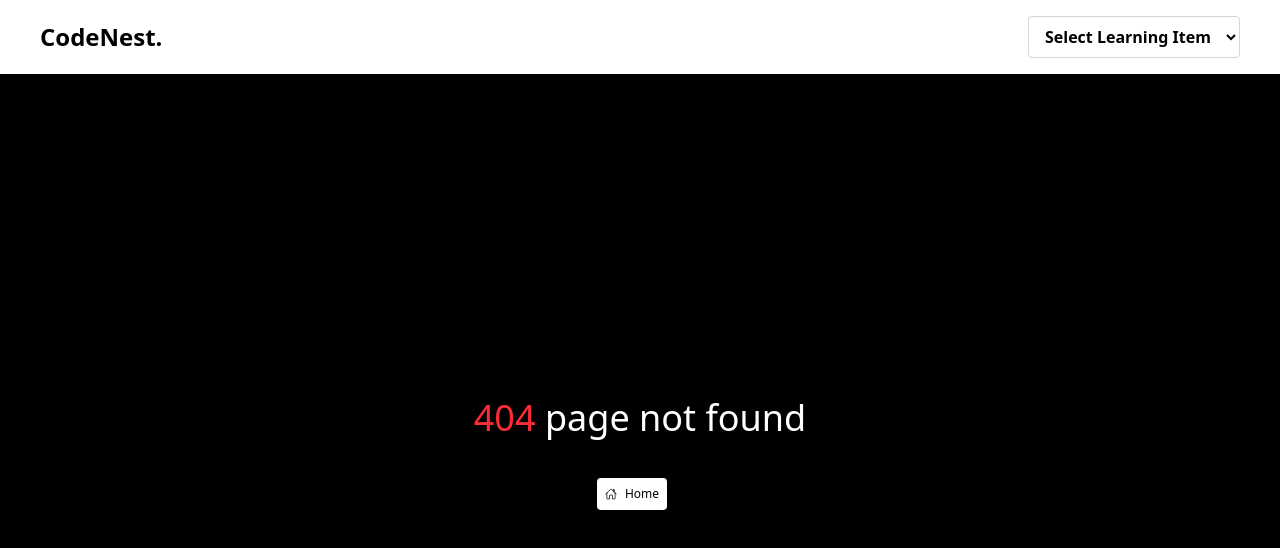
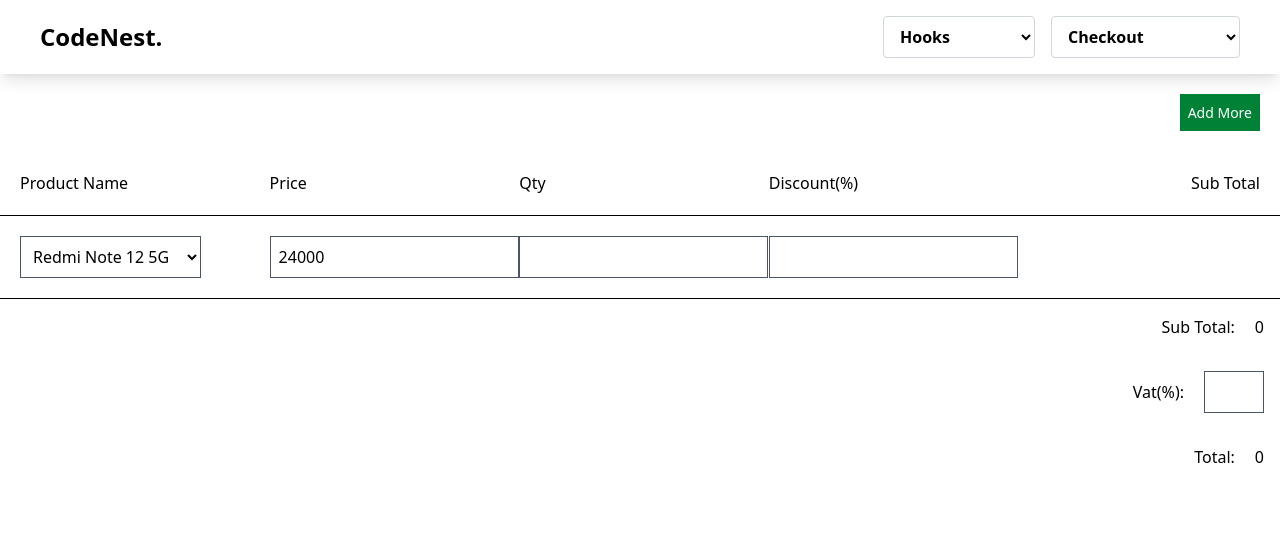
Before and after one commit to rakibul12212/learn-hooks, a Next.js app: page /Pages/Checkout in a window 1280 px wide. Before the commit this address had no page. Shown: the top 548 px of the page. Built offline with nearby package versions, Linux system fonts and the light colour scheme.

Commit message:
add checkout page

```diff
--- /dev/null
+++ b/src/app/Pages/Checkout/page.jsx
@@ -0,0 +1,233 @@
+"use client";
+import { useEffect, useState } from "react";
+
+export default function checkout() {
+  const [inputs, setInputs] = useState({});
+  const [subTotal, setSubTotal] = useState({});
+  const [subTotal2, setSubTotal2] = useState(0);
+  const [vat, setVat] = useState(0);
+  const [totalAmount, setTotalAmount] = useState(0);
+  const product = [
+    {
+      name: "Redmi Note 12 5G",
+      price: 24000,
+    },
+    {
+      name: "Realme C25",
+      price: 14000,
+    },
+    {
+      name: "Samsung S24 Ultra",
+      price: 124000,
+    },
+  ];
+  const [items, setItems] = useState([
+    {
+      name: product[0].name,
+      price: product[0].price,
+      qty: "",
+      discount: "",
+      total: "",
+    },
+  ]);
+
+  const handleSubTotal = (index) => {
+    let tempProduct = items;
+    let price = tempProduct[index].price;
+    let qty = tempProduct[index].qty;
+    let Discount = tempProduct[index].discount;
+    Discount = (price * qty * Discount) / 100;
+    let sub = price * qty - Discount;
+    tempProduct[index].total = sub;
+    setItems(tempProduct);
+    console.log("price: " + price);
+    console.log("Qty: " + qty);
+    console.log("Disc: " + Discount);
+    console.log("Sub: " + sub);
+    setSubTotal((prev) => ({ ...prev, [index]: sub }));
+    handleVat(vat);
+  };
+  const handleVat = (value) => {
+    let vat2 = value;
+    vat2 = subTotal2 + (subTotal2 * parseInt(vat2)) / 100;
+    setTotalAmount(vat2);
+    setVat(value);
+  };
+
+  useEffect(() => {
+    let total = 0;
+    let tmp = [subTotal];
+    items.map((data, index) => {
+      total = total + parseFloat(subTotal[index]);
+      console.log("SubTotal: " + total);
+    });
+    setSubTotal2(total);
+    setTotalAmount(total);
+  }, [subTotal]);
+
+  const handleName = (event, index) => {
+    let tempProduct = items;
+    tempProduct[index].name = event.target.value;
+    product.map((prod) => {
+      if (prod.name == event.target.value) {
+        tempProduct[index].price = prod.price;
+      }
+    });
+
+    setItems(tempProduct);
+    handleSubTotal(index);
+    console.log(
+      "HandleName: " + event.target.value + "Prd Price: " + items[index].price,
+    );
+  };
+  const handlePrice = (event, index) => {
+    event.preventDefault();
+    let tempProduct = items;
+    tempProduct[index].price = event.target.value;
+    setItems(tempProduct);
+    handleSubTotal(index);
+    console.log("Price: " + items[index].price);
+  };
+
+  const handleQty = (event, index) => {
+    let tempProduct = items;
+    tempProduct[index].qty = event.target.value;
+    setItems(tempProduct);
+    handleSubTotal(index);
+  };
+
+  const handleDiscount = (event, index) => {
+    let tempProduct = items;
+    tempProduct[index].discount = event.target.value;
+    setItems(tempProduct);
+    handleSubTotal(index);
+    console.log("Dis: " + tempProduct[index].discount);
+  };
+
+  const addMore = () => {
+    setItems((values) => [
+      ...values,
+      {
+        name: product[0].name,
+        price: product[0].price,
+        qty: "",
+        discount: "",
+        total: "",
+      },
+    ]);
+  };
+
+  return (
+    <>
+      <div className="flex justify-end p-5">
+        <div
+          onClick={addMore}
+          className="text-white max-w-[100px]  text-center text-[14px] bg-green-700 inline p-2"
+        >
+          Add More
+        </div>
+      </div>
+      <div className="grid grid-cols-5 gap-2 p-5 border-b-1">
+        <div>Product Name</div>
+        <div>Price</div>
+        <div>Qty</div>
+        <div>Discount(%)</div>
+        <div className="text-right">Sub Total</div>
+      </div>
+      {items.map((data, index) => (
+        <div key={index}>
+          <form className="grid grid-cols-5 gap-2 p-5">
+            <div>
+              <select
+                name="productName"
+                onChange={(e) => {
+                  handleName(e, index);
+                }}
+                className="border-1 border-gray-600 p-2"
+              >
+                {product.map((prod, index) => (
+                  <option value={prod.name} key={index}>
+                    {prod.name}
+                  </option>
+                ))}
+              </select>
+            </div>
+            <div>
+              <input
+                type="number"
+                name="price"
+                value={data.price || ""}
+                onChange={(e) => {
+                  handlePrice(e, index);
+                }}
+                className="border-1 border-gray-600 p-2"
+              />
+            </div>
+            <div>
+              <input
+                type="number"
+                name="qty"
+                value={data.qty || ""}
+                onChange={(e) => {
+                  handleQty(e, index);
+                }}
+                className="border-1 border-gray-600 p-2"
+              />
+              {data.qty && data.qty < 0 ? (
+                <span className="text-red-600 text-[14px]">
+                  Invalid Qty Number
+                </span>
+              ) : (
+                <span></span>
+              )}
+            </div>
+            <div>
+              <input
+                type="number"
+                name="discount"
+                value={data.discount || ""}
+                onChange={(e) => {
+                  handleDiscount(e, index);
+                }}
+                className="border-1 border-gray-600 p-2"
+              />
+              {data.discount && data.discount > 100 ? (
+                <span className="text-red-600 text-[14px]">
+                  Discount Should Be Less Than 100%
+                </span>
+              ) : (
+                <span></span>
+              )}
+            </div>
+            <div>
+              <div className="text-right font-semibold"> {subTotal[index]}</div>
+            </div>
+          </form>
+        </div>
+      ))}
+      <div className="border-b-1"></div>
+      <div className="flex gap-5 justify-end p-4">
+        <p>Sub Total: </p>
+        <p>{isNaN(subTotal2) ? 0 : subTotal2}</p>
+      </div>
+      <div className="flex gap-5 items-center justify-end p-4">
+        <p>Vat(%): </p>
+        <div>
+          <input
+            type="number"
+            name="vat"
+            value={vat || ""}
+            onChange={(e) => {
+              handleVat(e.target.value);
+            }}
+            className="border-1 border-gray-600 p-2 w-[60px] "
+          />
+        </div>
+      </div>
+      <div className="flex gap-5 justify-end p-4">
+        <p>Total: </p>
+        <p>{isNaN(totalAmount) ? 0 : totalAmount}</p>
+      </div>
+    </>
+  );
+}
--- /dev/null
+++ b/src/app/Pages/Event/page.jsx
@@ -0,0 +1,13 @@
+"use client";
+
+import { useState } from "react";
+
+const page = () => {
+  return (
+    <div className="flex flex-col items-center justify-center h-screen bg-gray-100">
+      <div>event</div>
+    </div>
+  );
+};
+
+export default page;
--- a/src/component/Shared/Header.jsx
+++ b/src/component/Shared/Header.jsx
@@ -13,6 +13,8 @@ const navLinks = [
   { href: "/Pages/AsyncAndAwaitPage", label: "AsyncAndAwait" },
   { href: "/Pages/ArrayMethodPage", label: "ArrayMethod" },
   { href: "/Pages/Callback-Function", label: "Callback-Function" },
+  { href: "/Pages/Event", label: "Event" },
+  { href: "/Pages/Checkout", label: "Checkout" },
 ];
 
 const Header = () => {
@@ -31,14 +33,29 @@ const Header = () => {
       <Link href="/" className="font-semibold text-2xl">
         CodeNest.
       </Link>
+      <div className="flex items-center gap-4">
         <div className="font-semibold">
           <select
             onChange={handleChange}
             value={pathname}
             className="border border-gray-300 rounded px-3 py-2"
           >
-          <option value="">Select Learning Item</option>
-          {navLinks.map((link) => (
+            <option value="">Hooks</option>
+            {navLinks.slice(0, 4).map((link) => (
+              <option key={link.href} value={link.href}>
+                {link.label}
+              </option>
+            ))}
+          </select>
+        </div>
+        <div className="font-semibold">
+          <select
+            onChange={handleChange}
+            value={pathname}
+            className="border border-gray-300 rounded px-3 py-2"
+          >
+            <option value="">item list 2</option>
+            {navLinks.slice(5).map((link) => (
               <option key={link.href} value={link.href}>
                 {link.label}
               </option>
@@ -46,6 +63,7 @@ const Header = () => {
           </select>
         </div>
       </div>
+    </div>
   );
 };
 
```
Lines whose indentation alone changed are shown as unchanged.
